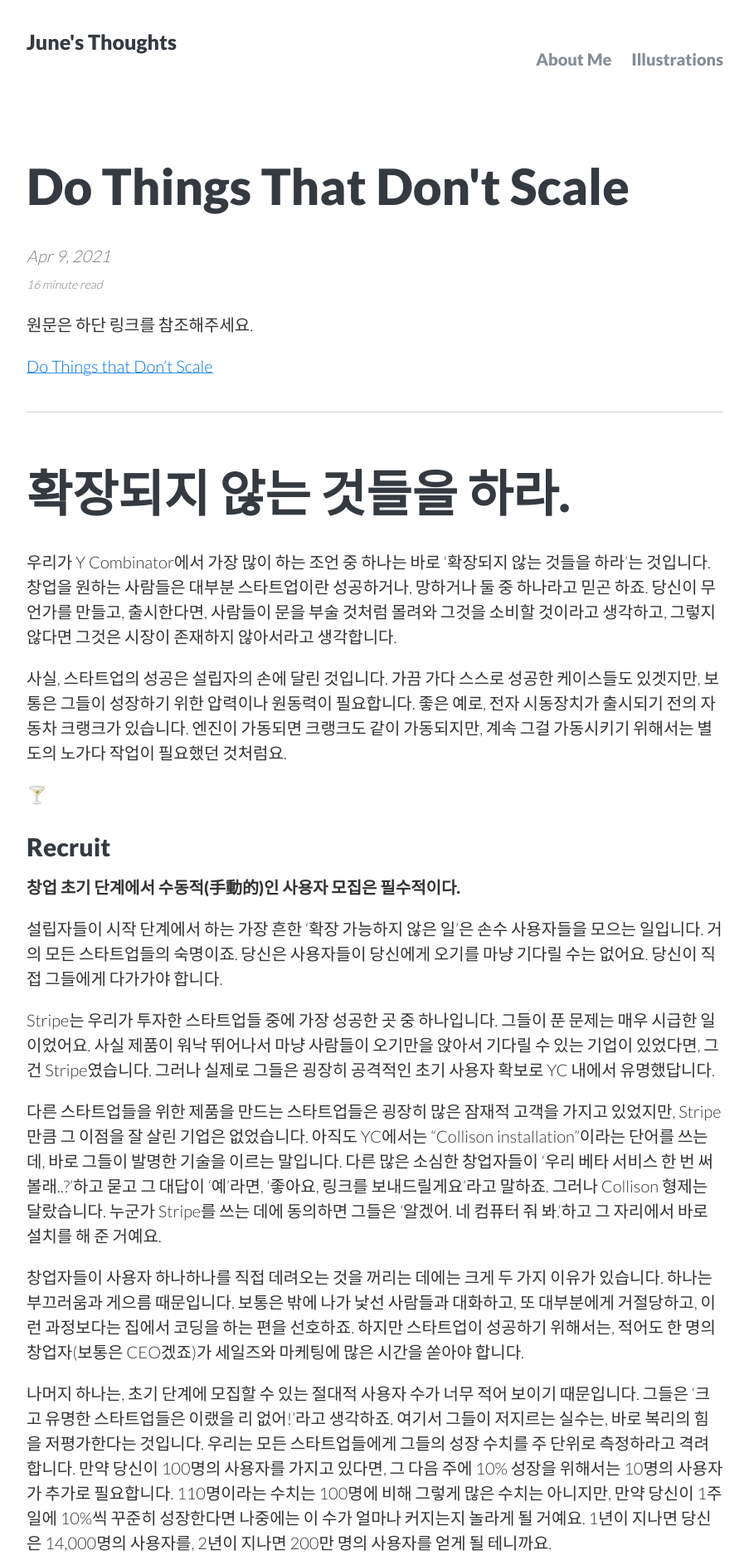
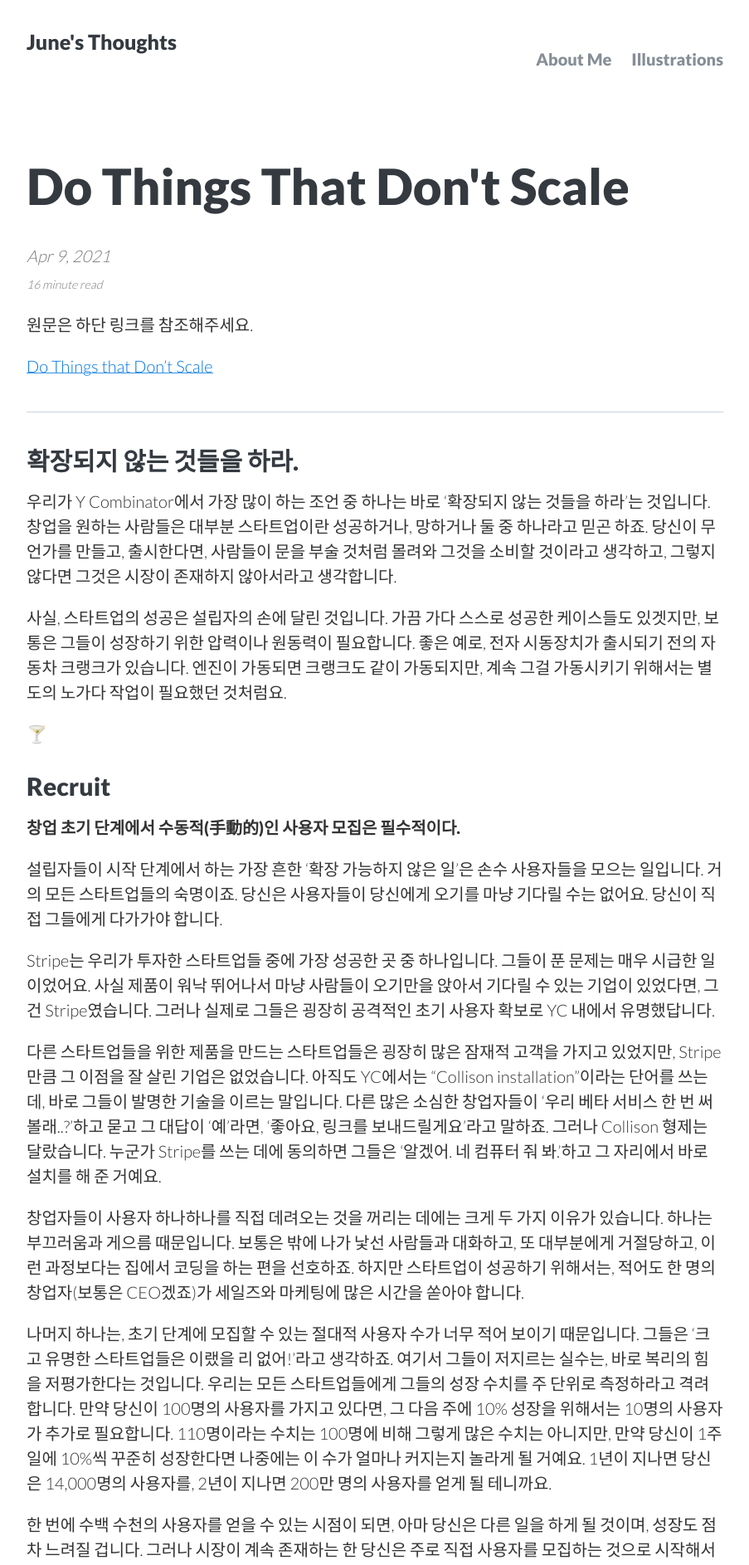
Before and after one commit to kangjune/kangjune.github.io, a Jekyll site: the page built from _posts/2021-04-09-first-post.md, in a window 1280 px wide. Shown: the top 1886 px of the page at 83% size, without its empty margins (188-1091 px from the left). Built offline with Jekyll 4.4.1, drawn with Linux system fonts in a browser that asks for light colours.

```diff
--- a/_posts/2021-04-09-first-post.md
+++ b/_posts/2021-04-09-first-post.md
@@ -12,7 +12,7 @@ categories: Startups Design
 
 ---
 
-# 확장되지 않는 것들을 하라.
+## 확장되지 않는 것들을 하라.
 
 우리가 Y Combinator에서 가장 많이 하는 조언 중 하나는 바로 '확장되지 않는 것들을 하라'는 것입니다. 창업을 원하는 사람들은 대부분 스타트업이란 성공하거나, 망하거나 둘 중 하나라고 믿곤 하죠. 당신이 무언가를 만들고, 출시한다면, 사람들이 문을 부술 것처럼 몰려와 그것을 소비할 것이라고 생각하고, 그렇지 않다면 그것은 시장이 존재하지 않아서라고 생각합니다.
 
```
